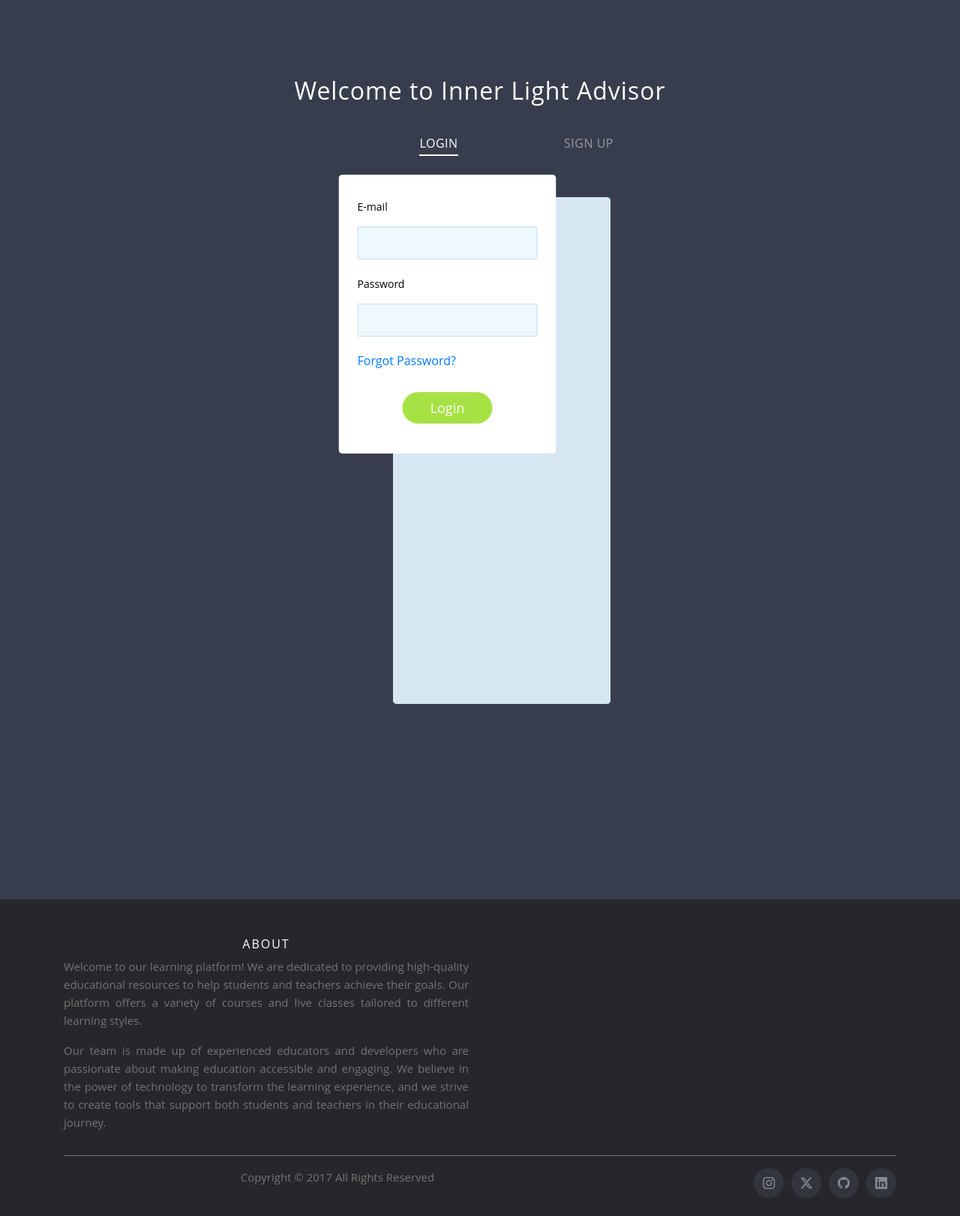
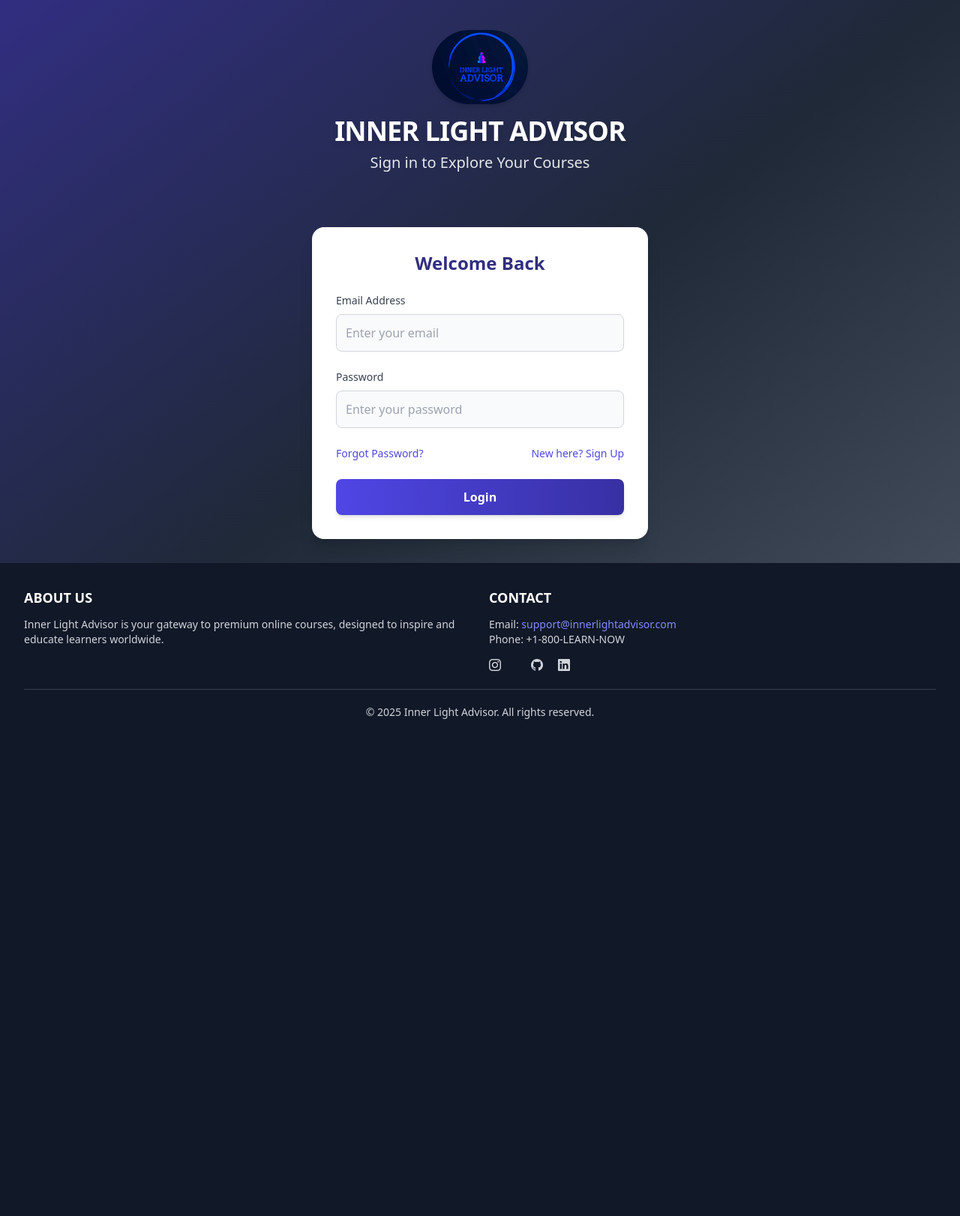
Before and after one commit to chaitany851P/Inner-Light-Advisor, a Flask app: page /login in a window 1280 px wide. Shown: the whole page at 75% size. After the commit the page ends 959 px from the top, so only its background shows below. Run offline with Flask 3, Linux system fonts and the light colour scheme; some libraries are stand-ins or nearby versions.

Commit message:
Login css Update

```diff
--- a/templates/login.html
+++ b/templates/login.html
@@ -1,378 +1,103 @@
-{% with messages = get_flashed_messages() %}
-    {% if messages %}
-            <div class="alert alert-danger">
-                {{ messages | join('<br>') | safe }}
-            </div>
-    {% endif %}
-{% endwith %}
 <!DOCTYPE html>
 <html lang="en">
 <head>
     <meta charset="UTF-8">
     <meta name="viewport" content="width=device-width, initial-scale=1.0">
-    <title>I-L-A Login and Signup</title>
-    <link rel="stylesheet" href="{{ url_for('static', filename='css/style.css') }}">
+    <title>Inner Light Advisor - Login</title>
     <link rel="stylesheet" href="https://cdnjs.cloudflare.com/ajax/libs/font-awesome/5.15.4/css/all.min.css">
-    <link href="https://cdn.jsdelivr.net/npm/bootstrap-icons/font/bootstrap-icons.css" rel="stylesheet">
-    <link rel="stylesheet" href="https://cdn.jsdelivr.net/npm/bootstrap@4.4.1/dist/css/bootstrap.min.css" integrity="sha384-Vkoo8x4CGsO3+Hhxv8T/Q5PaXtkKtu6ug5TOeNV6gBiFeWPGFN9MuhOf23Q9Ifjh" crossorigin="anonymous">
-    <link
-            rel="icon"
-            href="../static/img/Logo.jpeg"
-            type="image/x-icon"
-            style="width: 180px;
-            aspect-ratio: auto 32 / 32;
-            height: 70px;
-            border-radius: 0%;"
-        />
-    <script src="https://cdn.jsdelivr.net/npm/sweetalert2@11"></script> <!-- SweetAlert2 for nicer alerts -->
-    <style>
-        * {
-  font-family: Open Sans;
-}
-        body{
-            background-color: #383d4d;
-        }
-        .site-footer
-{
-  background-color:#26272b;
-  padding:45px 0 20px;
-  font-size:15px;
-  line-height:24px;
-  color:#737373;
-}
-.site-footer hr
-{
-  border-top-color:#bbb;
-  opacity:0.5
-}
-.site-footer hr.small
-{
-  margin:20px 0
-}
-.site-footer h6
-{
-  color:#fff;
-  font-size:16px;
-  text-transform:uppercase;
-  margin-top:5px;
-  letter-spacing:2px
-}
-.site-footer a
-{
-  color:#737373;
-}
-.site-footer a:hover
-{
-  color:#3366cc;
-  text-decoration:none;
-}
-.footer-links
-{
-  padding-left:0;
-  list-style:none
-}
-.footer-links li
-{
-  display:block
-}
-.footer-links a
-{
-  color:#737373
-}
-.footer-links a:active,.footer-links a:focus,.footer-links a:hover
-{
-  color:#3366cc;
-  text-decoration:none;
-}
-.footer-links.inline li
-{
-  display:inline-block
-}
-.site-footer .social-icons
-{
-  text-align:right
-}
-.site-footer .social-icons a
-{
-  width:40px;
-  height:40px;
-  line-height:40px;
-  margin-left:6px;
-  margin-right:0;
-  border-radius:100%;
-  background-color:#33353d
-}
-.copyright-text
-{
-  margin:0
-}
-@media (max-width:991px)
-{
-  .site-footer [class^=col-]
-  {
-    margin-bottom:30px
-  }
-}
-@media (max-width:767px)
-{
-  .site-footer
-  {
-    padding-bottom:0
-  }
-  .site-footer .copyright-text,.site-footer .social-icons
-  {
-    text-align:center
-  }
-}
-.social-icons
-{
-  padding-left:0;
-  margin-bottom:0;
-  list-style:none
-}
-.social-icons li
-{
-  display:inline-block;
-  margin-bottom:4px
-}
-.social-icons li.title
-{
-  margin-right:15px;
-  text-transform:uppercase;
-  color:#96a2b2;
-  font-weight:700;
-  font-size:13px
-}
-.social-icons a{
-  background-color:#eceeef;
-  color:#818a91;
-  font-size:16px;
-  display:inline-block;
-  line-height:44px;
-  width:44px;
-  height:44px;
-  text-align:center;
-  margin-right:8px;
-  border-radius:100%;
-  -webkit-transition:all .2s linear;
-  -o-transition:all .2s linear;
-  transition:all .2s linear
-}
-.social-icons a:active,.social-icons a:focus,.social-icons a:hover
-{
-  color:#fff;
-  background-color:#29aafe
-}
-.social-icons.size-sm a
-{
-  line-height:34px;
-  height:34px;
-  width:34px;
-  font-size:14px
-}
-.social-icons a.facebook:hover
-{
-  background-color:#3b5998
-}
-.social-icons a.twitter:hover
-{
-  background-color:#00aced
-}
-.social-icons a.linkedin:hover
-{
-  background-color:#007bb6
-}
-.social-icons a.dribbble:hover
-{
-  background-color:#ea4c89
-}
-@media (max-width:767px)
-{
-  .social-icons li.title
-  {
-    display:block;
-    margin-right:0;
-    font-weight:600
-  }
-}
+    <link href="https://cdn.jsdelivr.net/npm/bootstrap-icons@1.10.5/font/bootstrap-icons.css" rel="stylesheet">
+    <link rel="icon" href="{{ url_for('static', filename='img/Logo.jpeg') }}" type="image/x-icon">
+    <script src="https://cdn.tailwindcss.com"></script>
+    <script src="https://cdn.jsdelivr.net/npm/sweetalert2@11"></script>
+</head>
+<body class="bg-gradient-to-br from-indigo-900 via-gray-800 to-gray-600 text-white min-h-screen flex flex-col font-sans">
+    <div class="container mx-auto px-4 sm:px-6 lg:px-8 flex-grow">
+        {% with messages = get_flashed_messages() %}
+            {% if messages %}
+                <div class="bg-red-600 text-white p-4 rounded-lg shadow-lg mb-6 mx-auto max-w-full sm:max-w-lg text-center text-sm sm:text-base">
+                    {{ messages | join('<br>') | safe }}
+                </div>
+            {% endif %}
+        {% endwith %}
+        <header class="text-center py-6 sm:py-10">
+            <img src="{{ url_for('static', filename='img/Logo.jpeg') }}" alt="Inner Light Advisor Logo" class="mx-auto mb-4 w-24 sm:w-32 rounded-full shadow-md">
+            <h1 class="text-2xl sm:text-3xl md:text-4xl font-extrabold uppercase tracking-tight text-white drop-shadow-md">Inner Light Advisor</h1>
+            <p class="text-base sm:text-lg md:text-xl text-gray-200 mt-2 font-light">Sign in to Explore Your Courses</p>
+        </header>
 
-    </style>
-</head>
-<body>
-<div class="c">
-<section class="forms-section">
-    <h1 class="section-title">Welcome to Inner Light Advisor </h1>
+        <section class="flex justify-center items-center py-6 sm:py-8">
+            <div class="bg-white text-gray-900 rounded-2xl shadow-xl w-full max-w-md p-6 sm:p-8 transform hover:scale-105 transition duration-300">
+                <h2 class="text-xl sm:text-2xl font-semibold text-center text-indigo-900 mb-4 sm:mb-6">Welcome Back</h2>
+                <form method="POST" action="{{ url_for('login') }}" onsubmit="return validateLoginForm()" class="space-y-4 sm:space-y-6">
+                    <div class="space-y-2">
+                        <label for="login-email" class="block text-sm font-medium text-gray-700">Email Address</label>
+                        <input id="login-email" type="email" name="email" required class="w-full p-2 sm:p-3 border border-gray-300 rounded-lg focus:ring-2 focus:ring-indigo-500 focus:border-indigo-500 bg-gray-50 text-gray-800 placeholder-gray-400 text-sm sm:text-base" placeholder="Enter your email">
+                    </div>
+                    <div class="space-y-2">
+                        <label for="login-password" class="block text-sm font-medium text-gray-700">Password</label>
+                        <input id="login-password" type="password" name="password" required class="w-full p-2 sm:p-3 border border-gray-300 rounded-lg focus:ring-2 focus:ring-indigo-500 focus:border-indigo-500 bg-gray-50 text-gray-800 placeholder-gray-400 text-sm sm:text-base" placeholder="Enter your password">
+                    </div>
+                    <div class="flex flex-col sm:flex-row justify-between items-center text-xs sm:text-sm space-y-2 sm:space-y-0">
+                        <a href="{{ url_for('forgot_password') }}" class="text-indigo-600 hover:underline">Forgot Password?</a>
+                        <a href="{{ url_for('signup') }}" class="text-indigo-600 hover:underline">New here? Sign Up</a>
+                    </div>
+                    <button type="submit" class="w-full py-2 sm:py-3 bg-gradient-to-r from-indigo-600 to-indigo-800 text-white text-sm sm:text-base font-semibold rounded-lg shadow-md hover:from-indigo-700 hover:to-indigo-900 focus:ring-2 sm:focus:ring-4 focus:ring-indigo-300 transition duration-200">Login</button>
+                </form>
+            </div>
+        </section>
+    </div>
 
-    <div class="forms">
-        <div class="form-wrapper is-active">
-            <button type="button" class="switcher switcher-login">
-                Login
-                <span class="underline"></span>
-            </button>
-            <form class="form form-login" method="POST" action="{{ url_for('login') }}" onsubmit="return validateLoginForm()">
-                <fieldset>
-                    <legend>Please, enter your email and password for login.</legend>
-                    <div class="input-block">
-                        <label for="login-email">E-mail</label>
-                        <input id="login-email" type="email" name="email" required>
-                    </div>
-                    <div class="input-block">
-                        <label for="login-password">Password</label>
-                        <input id="login-password" type="password" name="password" required>
+    <footer class="bg-gray-900 text-gray-300 py-6 sm:py-8 mt-auto">
+        <div class="container mx-auto px-4 sm:px-6 lg:px-8">
+            <div class="grid grid-cols-1 md:grid-cols-2 gap-4 sm:gap-6">
+                <div>
+                    <h6 class="text-white text-base sm:text-lg font-semibold uppercase mb-3">About Us</h6>
+                    <p class="text-xs sm:text-sm leading-relaxed">Inner Light Advisor is your gateway to premium online courses, designed to inspire and educate learners worldwide.</p>
                 </div>
                 <div>
-                        <a href="{{ url_for('forgot_password') }}">Forgot Password?</a>
-                    </div>
-                </fieldset>
-                <button type="submit" class="btn-login">Login</button>
-            </form>
-        </div>
-        <div class="form-wrapper">
-            <button type="button" class="switcher switcher-signup">
-                Sign Up
-                <span class="underline"></span>
-            </button>
-            <form class="form form-signup" method="POST" action="{{ url_for('signup') }}" onsubmit="return validateSignupForm()">
-                <fieldset>
-                    <legend>Please, enter your information for signup.</legend>
-                    <div class="input-block">
-                        <label for="signup-name">Name</label>
-                        <input id="signup-name" type="text" name="name" required>
-                    </div>
-                    <div class="input-block">
-                        <label for="signup-dob">Date of Birth</label>
-                        <input id="signup-dob" type="date" name="dob" required>
-                    </div>
-                    <div class="input-block">
-                        <label for="signup-phone">Phone Number</label>
-                        <input id="signup-phone" type="text" name="phone" required>
-                    </div>
-                    <div class="input-block">
-                        <label for="signup-username">Username</label>
-                        <input id="signup-username" type="text" name="username" required>
-                    </div>
-                    <div class="input-block">
-                        <label for="signup-email">E-mail</label>
-                        <input id="signup-email" type="email" name="email" required>
-                    </div>
-                    <div class="input-block">
-                        <label for="signup-password">Password</label>
-                        <input id="signup-password" type="password" name="password" required>
-                    </div>
-                    <div class="input-block">
-                        <label for="signup-role">Role</label>
-                        <select id="signup-role" name="role" required>
-                            <option value="student">Student</option>
-                            <option value="teacher">Teacher</option>
-                        </select>
-                    </div>
-                </fieldset>
-                <button type="submit" class="btn-login">Sign Up</button>
-            </form>
-            <div id="user-exists-message" style="display: none; color: red;">
-                User already exists. Please use a different email.
+                    <h6 class="text-white text-base sm:text-lg font-semibold uppercase mb-3">Contact</h6>
+                    <p class="text-xs sm:text-sm">Email: <a href="mailto:support@innerlightadvisor.com" class="text-indigo-400 hover:underline">support@innerlightadvisor.com</a></p>
+                    <p class="text-xs sm:text-sm">Phone: +1-800-LEARN-NOW</p>
+                    <ul class="flex justify-center md:justify-start space-x-4 sm:space-x-5 mt-3">
+                        <li><a href="#" class="text-gray-300 hover:text-indigo-400 transition duration-200"><i class="bi bi-instagram"></i></a></li>
+                        <li><a href="#" class="text-gray-300 hover:text-indigo-400 transition duration-200"><i class="bi bi-twitter-x"></i></a></li>
+                        <li><a href="#" class="text-gray-300 hover:text-indigo-400 transition duration-200"><i class="bi bi-github"></i></a></li>
+                        <li><a href="#" class="text-gray-300 hover:text-indigo-400 transition duration-200"><i class="bi bi-linkedin"></i></a></li>
+                    </ul>
                 </div>
             </div>
-    </div>
-</div>
-</section>
-<footer class="site-footer">
-    <div class="container">
-      <div class="row">
-        <div class="col-sm-12 col-md-6" >
-          <h6>About</h6>
-          <p class="text-justify">Welcome to our learning platform! We are dedicated to providing high-quality educational resources to help students and teachers achieve their goals. Our platform offers a variety of courses and live classes tailored to different learning styles.</p>
-          <p class="text-justify">Our team is made up of experienced educators and developers who are passionate about making education accessible and engaging. We believe in the power of technology to transform the learning experience, and we strive to create tools that support both students and teachers in their educational journey.</p>
-
-        </div>
-
-        <div class="col-xs-6 col-md-3">
-          <p></p>
-        </div>
-
-        <div class="col-xs-6 col-md-3">
-          <!-- <h6>Quick Links</h6>
-          <ul class="footer-links">
-            <a href="{{ url_for ('dashboard')}}">Home</a>
-            <li><a href="{{ url_for ('about')}}">About Us</a></li>
-            <li><a href="{{url_for('contact')}}">Contact Us</a></li>
-            <li><a href="{{ url_for('FAQs')}}">FAQs</a></li>
-            {% if current_user.role == 'teacher' %}
-            <li><a href="{{ url_for ('chatbot')}}">Research with AI</a></li>
-            {% endif %}
-            <li><a href="http://scanfcode.com/privacy-policy/">Privacy Policy</a></li>
-            <li><a href="http://scanfcode.com/sitemap/">Sitemap</a></li>
-          </ul> -->
-        </div>
-      </div>
-      <hr>
-    </div>
-    <div class="container">
-      <div class="row">
-        <div class="col-md-8 col-sm-6 col-xs-12">
-          <p class="copyright-text">Copyright &copy; 2017 All Rights Reserved
-
-          </p>
-        </div>
-
-        <div class="col-md-4 col-sm-6 col-xs-12">
-            <ul class="social-icons">
-                <li><a class="instagram" href="#" ><i class="bi bi-instagram"></i></a></li>
-                <li><a class="twitter" href="#" ><i class="bi bi-twitter-x"></i></a></li>
-                <li><a class="github"   href="#"><i class="bi bi-github"></i></a></li>
-                <li><a class="linkedin" href="#"><i class="bi bi-linkedin"></i></a></li>
-            </ul>
-
-        </div>
-
-      </div>
+            <hr class="border-gray-700 my-4 sm:my-5">
+            <p class="text-center text-xs sm:text-sm">© 2025 Inner Light Advisor. All rights reserved.</p>
         </div>
     </footer>
 
     <script>
-    document.querySelectorAll('.switcher').forEach(item => {
-        item.addEventListener('click', function() {
-            document.querySelectorAll('.form-wrapper').forEach(wrapper => {
-                wrapper.classList.toggle('is-active');
-            });
-        });
-    });
-
         function validateLoginForm() {
-        var email = document.getElementById('login-email').value;
-        var password = document.getElementById('login-password').value;
+            const email = document.getElementById('login-email').value;
+            const password = document.getElementById('login-password').value;
             if (!email || !password) {
                 Swal.fire({
                     icon: 'error',
-                title: 'Validation Error',
-                text: 'Please fill in all fields.',
-                confirmButtonText: 'OK'
+                    title: 'Missing Fields',
+                    text: 'Please enter both email and password.',
+                    confirmButtonText: 'OK',
+                    confirmButtonColor: '#4f46e5'
                 });
                 return false;
             }
-        return true;
-    }
-
-    function validateSignupForm() {
-        var name = document.getElementById('signup-name').value;
-        var dob = document.getElementById('signup-dob').value;
-        var phone = document.getElementById('signup-phone').value;
-        var username = document.getElementById('signup-username').value;
-        var email = document.getElementById('signup-email').value;
-        var password = document.getElementById('signup-password').value;
-        var role = document.getElementById('signup-role').value;
-        if (!name || !dob || !phone || !username || !email || !password || !role) {
+            const emailRegex = /^[^\s@]+@[^\s@]+\.[^\s@]+$/;
+            if (!emailRegex.test(email)) {
                 Swal.fire({
                     icon: 'error',
-                title: 'Validation Error',
-                text: 'Please fill in all fields.',
-                confirmButtonText: 'OK'
+                    title: 'Invalid Email',
+                    text: 'Please enter a valid email address.',
+                    confirmButtonText: 'OK',
+                    confirmButtonColor: '#4f46e5'
                 });
                 return false;
             }
             return true;
         }
     </script>
-
 </body>
 </html>
```
Lines whose indentation alone changed are shown as unchanged.
